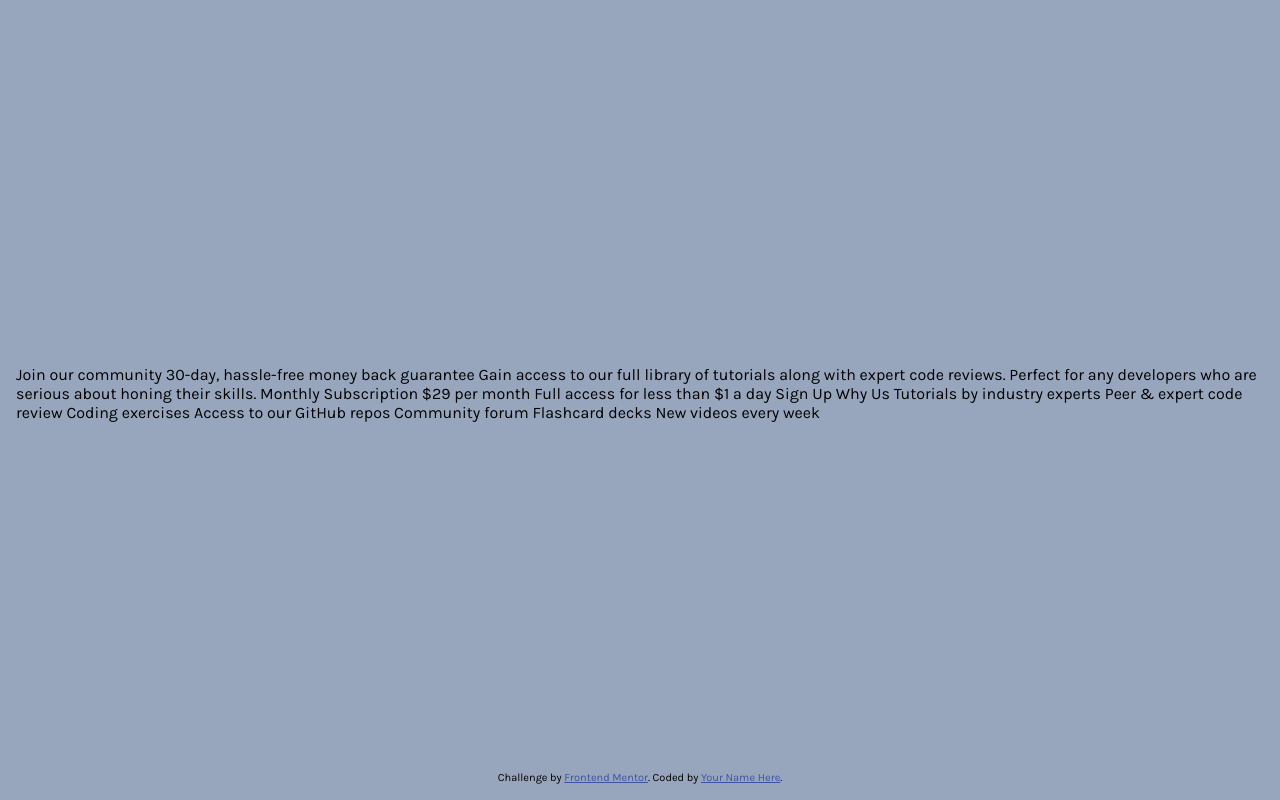
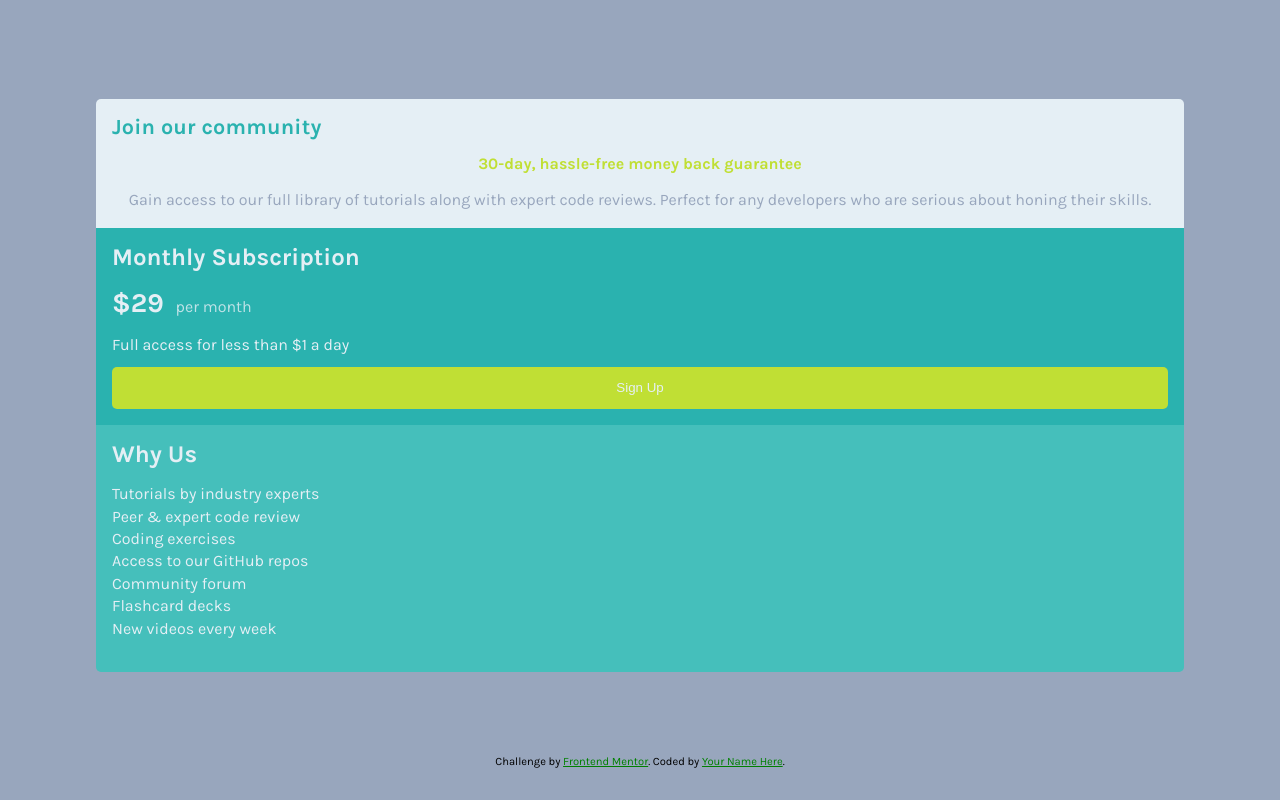
Before and after one commit to NorimNori/single-price-grid-component, a plain HTML site: page index.html in a window 1280 px wide. Drawn offline with Linux system fonts and the light colour scheme; a web font is replaced by a local one.

Commit message:
feat: add basic styles

```diff
--- a/index.html
+++ b/index.html
@@ -8,42 +8,51 @@
   <link rel="preload" href="/assets/fonts/Lexed_Deca/LexendDeca-VariableFont_wght.ttf" as="font" type="font/ttf" crossorigin="anonymous">
   <title>Frontend Mentor | Single Price Grid Component</title>
 
-  <style>
-    .attribution { font-size: 11px; text-align: center; }
-    .attribution a { color: hsl(228, 45%, 44%); }
-  </style>
 </head>
 <body>
-  Join our community
+  <main>
+    <section class="subscription">
+      <article class="subscription__info" aria-labelledby="info-title">
+        <h1 id="info-title" class="subscription__title">Join our community</h1>
+        <h2 class="subscription__guarantee">30-day, hassle-free money back guarantee</h2>
+        <p class="subscription__description">
+          Gain access to our full library of tutorials along with expert code reviews.
+          Perfect for any developers who are serious about honing their skills.
+        </p>
+      </article>
 
-  30-day, hassle-free money back guarantee
+      <article class="subscription__pricing" aria-labelledby="pricing-title">
+        <h2 id="pricing-title" class="subscription__pricing-title">Monthly Subscription</h2>
+        <div class="subscription__price">
+          <b class="subscription__price-value">&dollar;29</b>
+          <span class="subscription__price-period">per month</span>
+        </div>
+        <p class="subscription__price-description">Full access for less than &dollar;1 a day</p>
+        <button class="subscription__button" aria-label="Sign up for a monthly subscription" type="button">Sign Up</button>
+      </article>
 
-  Gain access to our full library of tutorials along with expert code reviews.
-  Perfect for any developers who are serious about honing their skills.
+      <article class="subscription__benefits" aria-labelledby="benefits-title">
+        <h2 id="benefits-title" class="subscription__benefits-title">Why Us</h2>
+        <ul class="subscription__benefits-list">
+          <li class="subscription__benefit">Tutorials by industry experts</li>
+          <li class="subscription__benefit">Peer & expert code review</li>
+          <li class="subscription__benefit">Coding exercises</li>
+          <li class="subscription__benefit">Access to our GitHub repos</li>
+          <li class="subscription__benefit">Community forum</li>
+          <li class="subscription__benefit">Flashcard decks</li>
+          <li class="subscription__benefit">New videos every week</li>
+        </ul>
+      </article>
+    </section>
+  </main>
 
-  Monthly Subscription
-
-  &dollar;29 per month
-
-  Full access for less than &dollar;1 a day
-
-  Sign Up
-
-  Why Us
-
-  Tutorials by industry experts
-  Peer &amp; expert code review
-  Coding exercises
-  Access to our GitHub repos
-  Community forum
-  Flashcard decks
-  New videos every week
-
-  <footer>
-    <p class="attribution">
-      Challenge by <a href="https://www.frontendmentor.io?ref=challenge" target="_blank">Frontend Mentor</a>.
-      Coded by <a href="#">Your Name Here</a>.
+  <footer class="footer">
+    <p class="footer__attribution">
+      Challenge by <a href="https://www.frontendmentor.io?ref=challenge" target="_blank" class="footer__link">Frontend Mentor</a>.
+      Coded by <a href="#" class="footer__link">Your Name Here</a>.
     </p>
   </footer>
 </body>
+
+
 </html>
--- a/styles/_colors.scss
+++ b/styles/_colors.scss
@@ -1,5 +1,7 @@
 $cyan: hsl(179, 62%, 43%);
+$brightCyan: hsl(178, 49%, 51%);
 $brightYellow: hsl(71, 73%, 54%);
 
 $lightGray: hsl(204, 43%, 93%);
+$transparentLightGray: hsla(204, 43%, 93%, .8);
 $grayishBlue: hsl(218, 22%, 67%);
--- a/styles/index.scss
+++ b/styles/index.scss
@@ -1,3 +1,89 @@
 @use 'styleFormatting';
+@use 'colors';
+@use 'mixins';
 
 @include styleFormatting.formatting;
+
+.subscription {
+    width: 85vw;
+
+    &__info {
+        @include mixins.centerGrid;
+        gap: 1em;
+        background-color: colors.$lightGray;
+        border-radius: 5px 5px 0 0;
+        padding: 1em;
+    }
+
+    &__title {
+        color: colors.$cyan;
+        width: 100%;
+        font-size: 1.35rem;
+        letter-spacing: 0.01em;
+    }
+
+    &__guarantee {
+        @include mixins.centerGrid;
+        gap: 1em;
+        color: colors.$brightYellow;
+        font-size: 1rem;
+        font-weight: 700;
+    }
+
+    &__description {
+        color: colors.$grayishBlue;
+        line-height: 1.5;
+    }
+
+    &__pricing {
+        background-color: colors.$cyan;
+        color: colors.$lightGray;
+        padding: 1em;
+    }
+
+    &__price {
+        padding: 1em 0;
+
+        &-value {
+            font-size: 1.7rem;
+        }
+
+        &-period {
+            font-size: 1rem;
+            color: colors.$transparentLightGray;
+            margin-left: .5em;
+        }
+    }
+
+    &__button {
+        background-color: colors.$brightYellow;
+        width: 100%;
+        border: none;
+        padding: 1em;
+        margin: 1em 0 0;
+        border-radius: 5px;
+        color: colors.$lightGray;
+    }
+
+    &__benefits {
+        background-color: colors.$brightCyan;
+        color: colors.$lightGray;
+        border-radius: 0 0 5px 5px;
+        padding: 1em;
+
+        &-list {
+            padding: 0;
+            line-height: 1.4;
+        }
+    }
+}
+
+footer {
+    font-size: .7rem;
+    color: black;
+    padding-bottom: 1rem;
+    a {
+        text-align: center;
+        color: green
+    }
+}
```
Also changed, not shown: styles/index.css.
